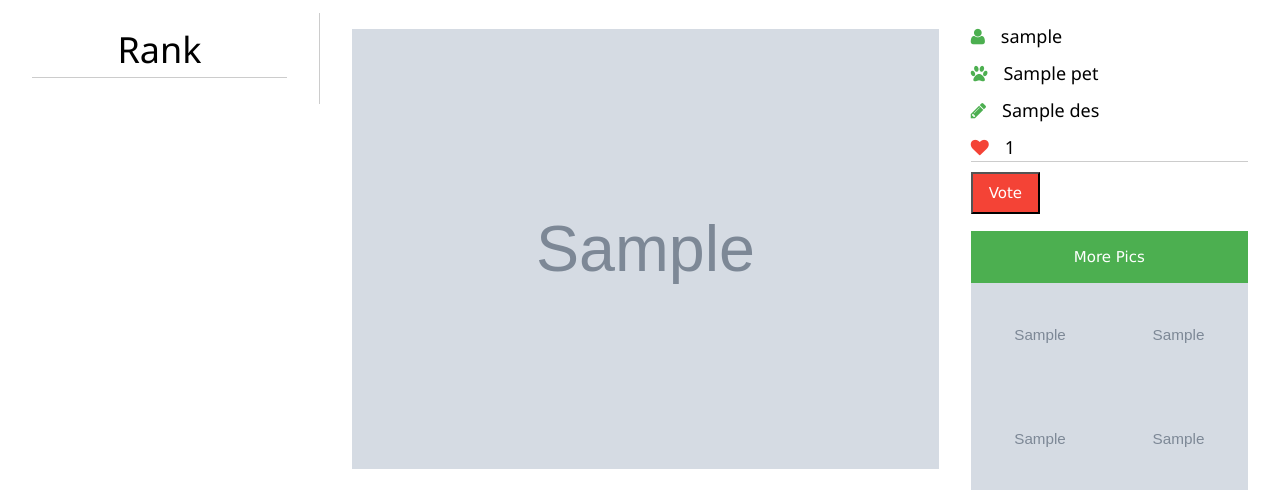
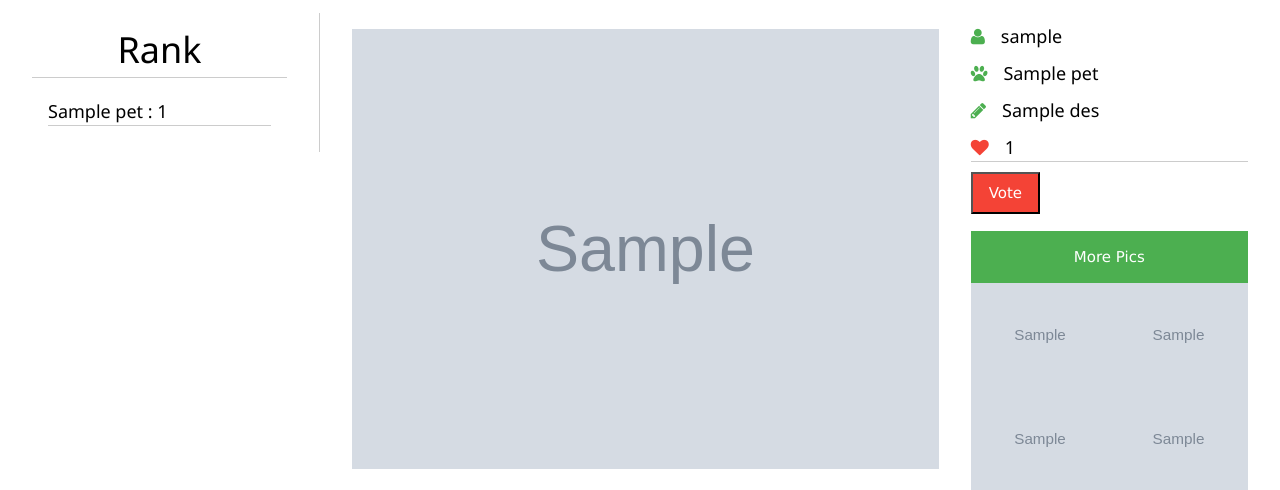
Before and after one commit to PetsBookdevteam/PetsBook, a Python web app: template templates/homepageloggedin.html in a window 1280 px wide. Shown: the part 1047-1537 px from the top of the page. Run offline with Jinja, Linux system fonts and the light colour scheme; the template is opened without the code that fills it: most values are stand-ins (such as "Sample title", 1, 10 or a date in 2020); grey boxes marked "Sample" are stand-in pictures; some libraries are stand-ins or nearby versions.

Commit message:
Update 27/10/16

```diff
--- a/templates/homepageloggedin.html
+++ b/templates/homepageloggedin.html
@@ -54,8 +54,13 @@ for (i = 0; i < close.length; i++) {
 <!-- Images (Portfolio) -->
     <div class="w3-row">
         <div class="w3-quarter w3-container w3-border-right">
-            <div class="w3-container w3-margin-bottom w3-round w3-center">
-                <h1 class="w3-border-bottom">Rank</h1>
+            <div class="w3-container w3-margin-bottom w3-round">
+                <h1 class="w3-border-bottom w3-center">Rank</h1>
+                <div class="w3-container">
+                    {% for pet in rank %}
+                        <h5 class="w3-border-bottom">{{ pet[1] }} : {{ pet[0] }}</h5>
+                    {% endfor %}
+                </div>
             </div>
         </div>
         <div class="w3-rest w3-container" id="pets">
```
Also changed, not shown: app.py (+7 -1 lines).
